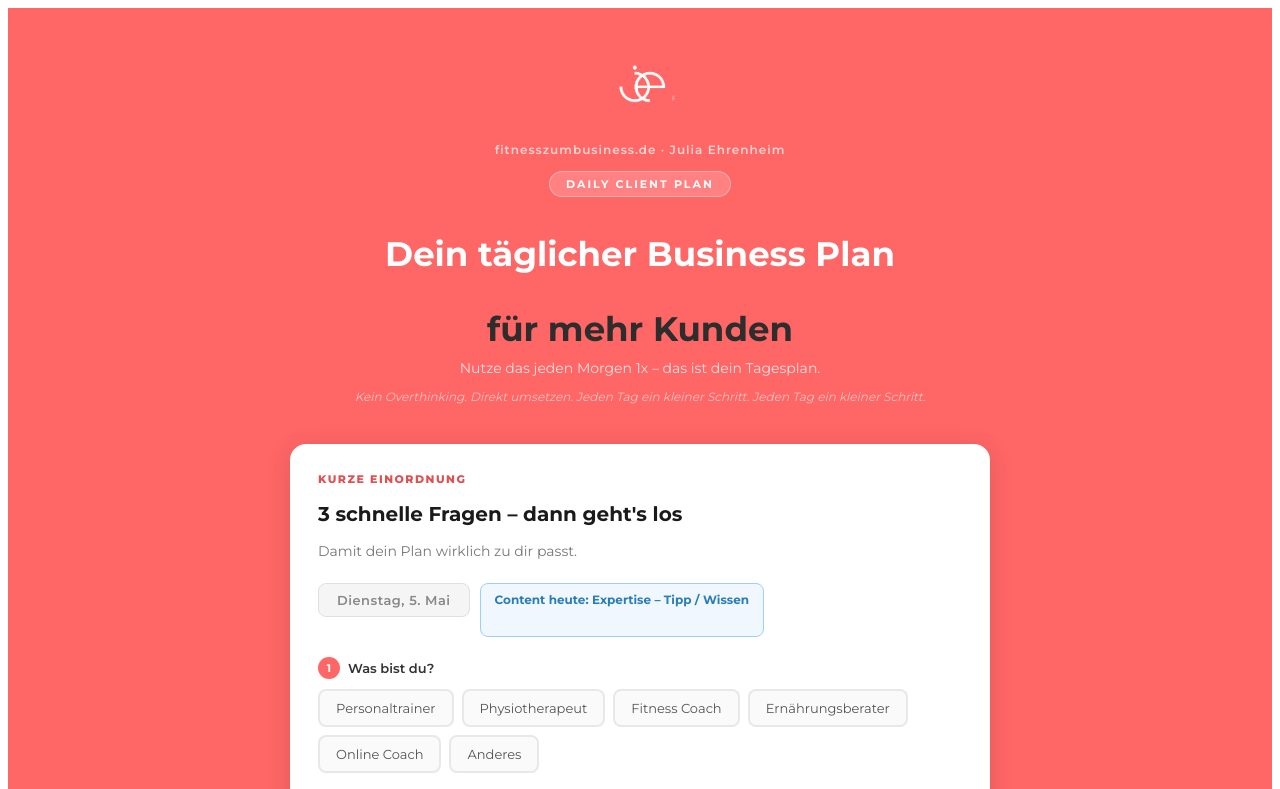
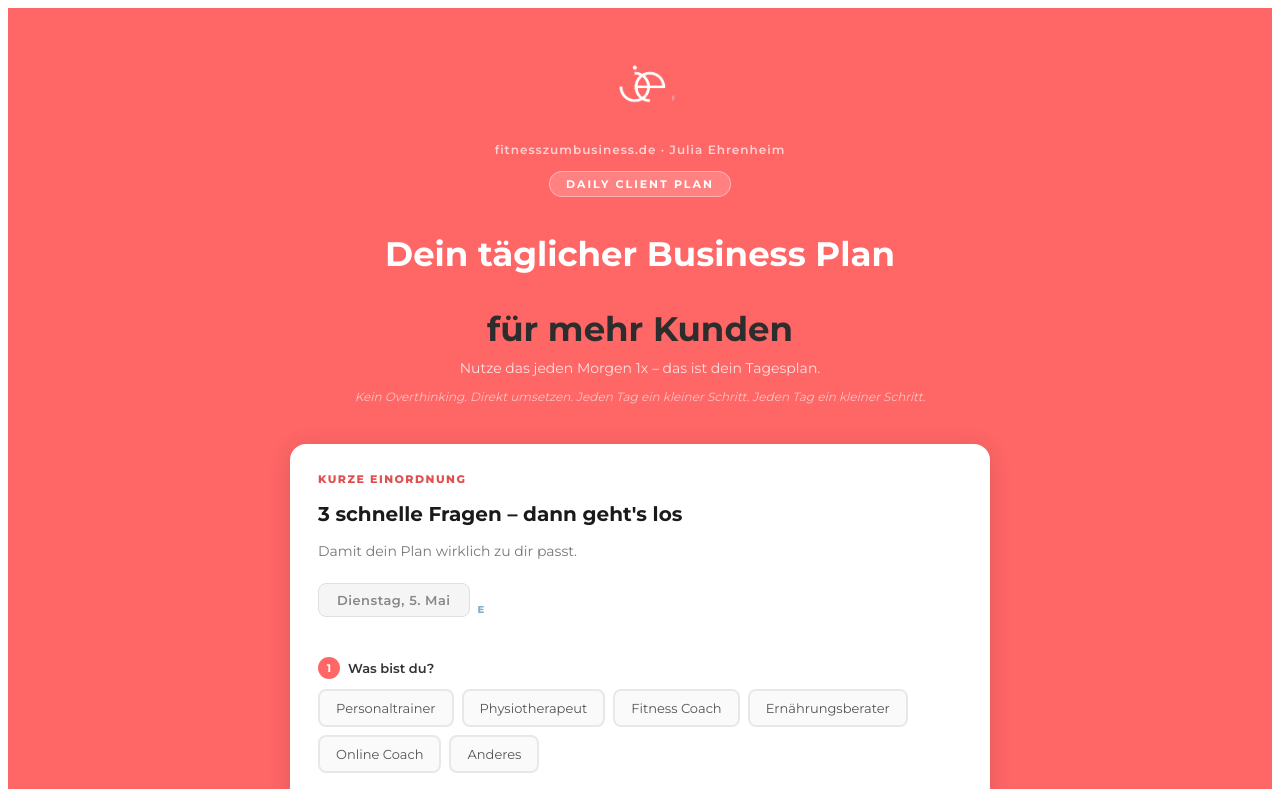
Before and after one commit to juliavictoriaehrenheim-wq/daily-client-plan, a React (Vite) app: page / in a window 1280 px wide. Shown: the top 789 px of the page. Built offline with nearby package versions, Linux system fonts and the light colour scheme.

Commit message:
Update App.jsx

```diff
--- a/App.jsx
+++ b/App.jsx
@@ -209,10 +209,10 @@ export default function App() {
             <span style={S.ctag}>Kurze Einordnung</span>
             <h2 style={S.ch2}>3 schnelle Fragen – dann geht's los</h2>
             <p style={S.desc}>Damit dein Plan wirklich zu dir passt.</p>
-            <div style={{display:"flex",gap:10,marginBottom:20,flexWrap:"wrap"}}>
+            <div style={{display:"flex",gap:8,marginBottom:20,alignItems:"center"}}>
               <div style={S.dateChip}>{getToday()}</div>
-              <div style={{display:"inline-block",background:["P","P_ANGEBOT"].includes(PIE_TYPES[pieIndex])?"#f4f0ff":["I","I_WIN","I_FEEDBACK"].includes(PIE_TYPES[pieIndex])?"#fff8f0":"#f0f7ff",border:"1px solid "+( ["P","P_ANGEBOT"].includes(PIE_TYPES[pieIndex])?"#c9b8ff":["I","I_WIN","I_FEEDBACK"].includes(PIE_TYPES[pieIndex])?"#ffc89a":"#9acfff"),borderRadius:8,padding:"8px 14px",fontSize:12,fontWeight:700,color:["P","P_ANGEBOT"].includes(PIE_TYPES[pieIndex])?"#7b5ea7":["I","I_WIN","I_FEEDBACK"].includes(PIE_TYPES[pieIndex])?"#d4730a":"#2a7db5"}}>
-                Content heute: {PIE_NAMES[PIE_TYPES[pieIndex]]}
+              <div style={{fontSize:10,fontWeight:800,color:["P","P_ANGEBOT"].includes(PIE_TYPES[pieIndex])?"#7b5ea7":["I","I_WIN","I_FEEDBACK"].includes(PIE_TYPES[pieIndex])?"#d4730a":"#2a7db5",letterSpacing:1,opacity:0.6}}>
+                {PIE_TYPES[pieIndex].charAt(0)}
               </div>
             </div>
 
```
